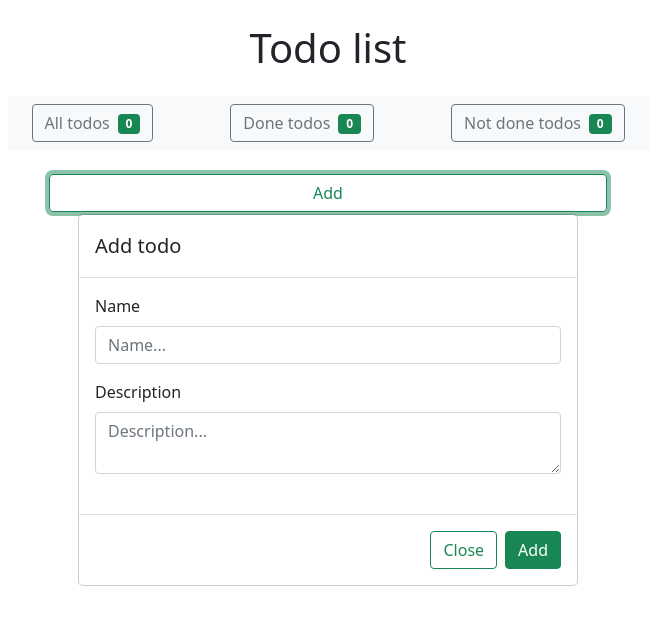
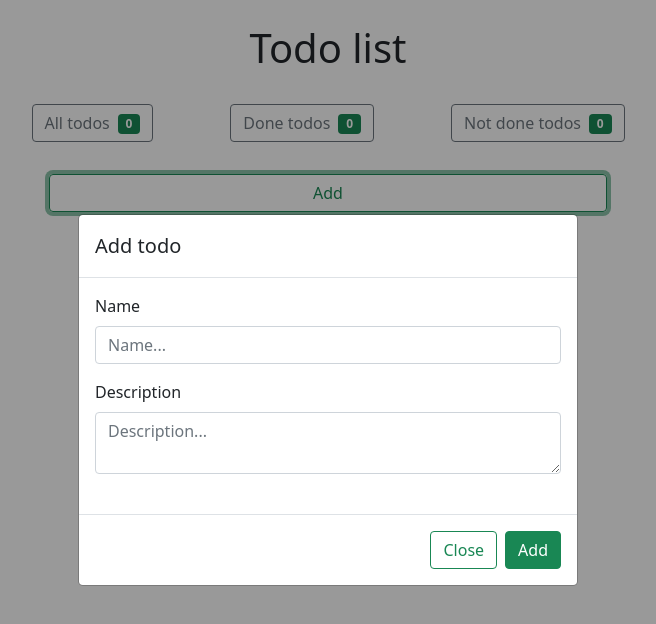
Before and after one commit to DKozachenko/todo-list, a React (Create React App) app in the folder my-app/: page / in a window 1280 px wide. Both pictures are taken after a click on the button "Add". Shown: the top 624 px of the page, without its empty margins (312-968 px from the left). Built offline with nearby package versions, Linux system fonts and the light colour scheme.

Commit message:
Modernized modal

```diff
--- a/my-app/src/App.css
+++ b/my-app/src/App.css
@@ -36,3 +36,25 @@
     transform: rotate(360deg);
   }
 }
+
+main {
+  position: relative;
+}
+
+main.main_modal::after{
+  display: block;
+}
+
+
+main::after {
+  content: '';
+  position: absolute;
+  top: 0;
+  left: 0;
+  right: 0;
+  bottom: 0;
+  z-index: 4;
+
+  display: none;
+  background: rgba(0, 0,0, .4);
+}
--- a/my-app/src/App.tsx
+++ b/my-app/src/App.tsx
@@ -2,24 +2,12 @@ import React from 'react';
 import './App.css';
 import {Provider} from "react-redux";
 import {myStore} from "./store";
-import TodoList from "./components/TodoList/TodoList";
-import Title from "./components/Title/Title";
-import TodoNavigate from "./components/TodoNavigate/TodoNavigate";
-import Modal from "./components/Modal/Modal";
+import Page from "./components/Page/Page";
 
 function App() {
   return (
       <Provider store={myStore}>
-          <main className="p-4">
-              <div className="container">
-                  <Title/>
-                  <TodoNavigate/>
-                  <TodoList/>
-                  <Modal/>
-              </div>
-
-          </main>
-
+          <Page/>
       </Provider>
   );
 }
--- a/my-app/src/components/Modal/Modal.tsx
+++ b/my-app/src/components/Modal/Modal.tsx
@@ -5,8 +5,15 @@ import TodoAddForm from "../TodoAddForm/TodoAddForm";
 import {Todo} from "../../types/todo";
 
 const Modal = () => {
-    const {showModal, inputName, inputDescription, todos} = useTypedSelector(state => state.todoReducer)
+    const {inputName, inputDescription, todos} = useTypedSelector(state => state.todoReducer)
     const { addTodo, changeShowModal, changeInputName, changeInputDescription} = useAction()
+
+    document.querySelector('main')?.classList.add('main_modal')
+
+    const closeModal = () => {
+        changeShowModal(false);
+        document.querySelector('main')?.classList.remove('main_modal')
+    }
 
     const closeModalAndAddTodo = () => {
         changeShowModal(false);
@@ -20,9 +27,9 @@ const Modal = () => {
         addTodo(newTodo)
         changeInputName('')
         changeInputDescription('')
+        document.querySelector('main')?.classList.remove('main_modal')
     }
 
-    if (showModal) {
     return (
         <div className="modal d-block">
             <div className="modal-dialog modal-dialog-centered">
@@ -37,7 +44,7 @@ const Modal = () => {
                         <button type="button"
                                 className="btn btn-outline-success"
                                 data-bs-dismiss="modal"
-                                    onClick={() => {changeShowModal(false)}}>Close</button>
+                                onClick={() => {closeModal()}}>Close</button>
                         <button type="button"
                                 className="btn btn-success"
                                 onClick={() => {closeModalAndAddTodo()}}
@@ -47,9 +54,7 @@ const Modal = () => {
             </div>
         </div>
     );
-    } else {
-        return null;
-    }
+
 };
 
 export default Modal;
--- /dev/null
+++ b/my-app/src/components/Page/Page.tsx
@@ -0,0 +1,26 @@
+import React from 'react';
+import Title from "../Title/Title";
+import TodoNavigate from "../TodoNavigate/TodoNavigate";
+import TodoList from "../TodoList/TodoList";
+import Modal from "../Modal/Modal";
+import {useTypedSelector} from "../../hooks/useTypedSelector";
+
+const Page = () => {
+    const {showModal} = useTypedSelector(state => state.todoReducer)
+
+    return (
+        <main className="py-4 min-vh-100">
+            <div className="container">
+                <Title/>
+                <TodoNavigate/>
+                <TodoList/>
+
+                {
+                    showModal && <Modal/>
+                }
+            </div>
+        </main>
+    );
+};
+
+export default Page;
--- a/my-app/src/components/TodoNavigate/TodoNavigate.tsx
+++ b/my-app/src/components/TodoNavigate/TodoNavigate.tsx
@@ -11,7 +11,7 @@ const TodoNavigate = () => {
     return (
         <div className="row mb-4 d-flex justify-content-center">
             <div className="col-7">
-                <nav className="navbar navbar-light bg-light">
+                <nav className="navbar navbar-light">
                     <form className="container justify-content-between">
                         <button className="btn btn-outline-secondary me-2"
                                 type="button"
```
Lines whose indentation alone changed are shown as unchanged.
